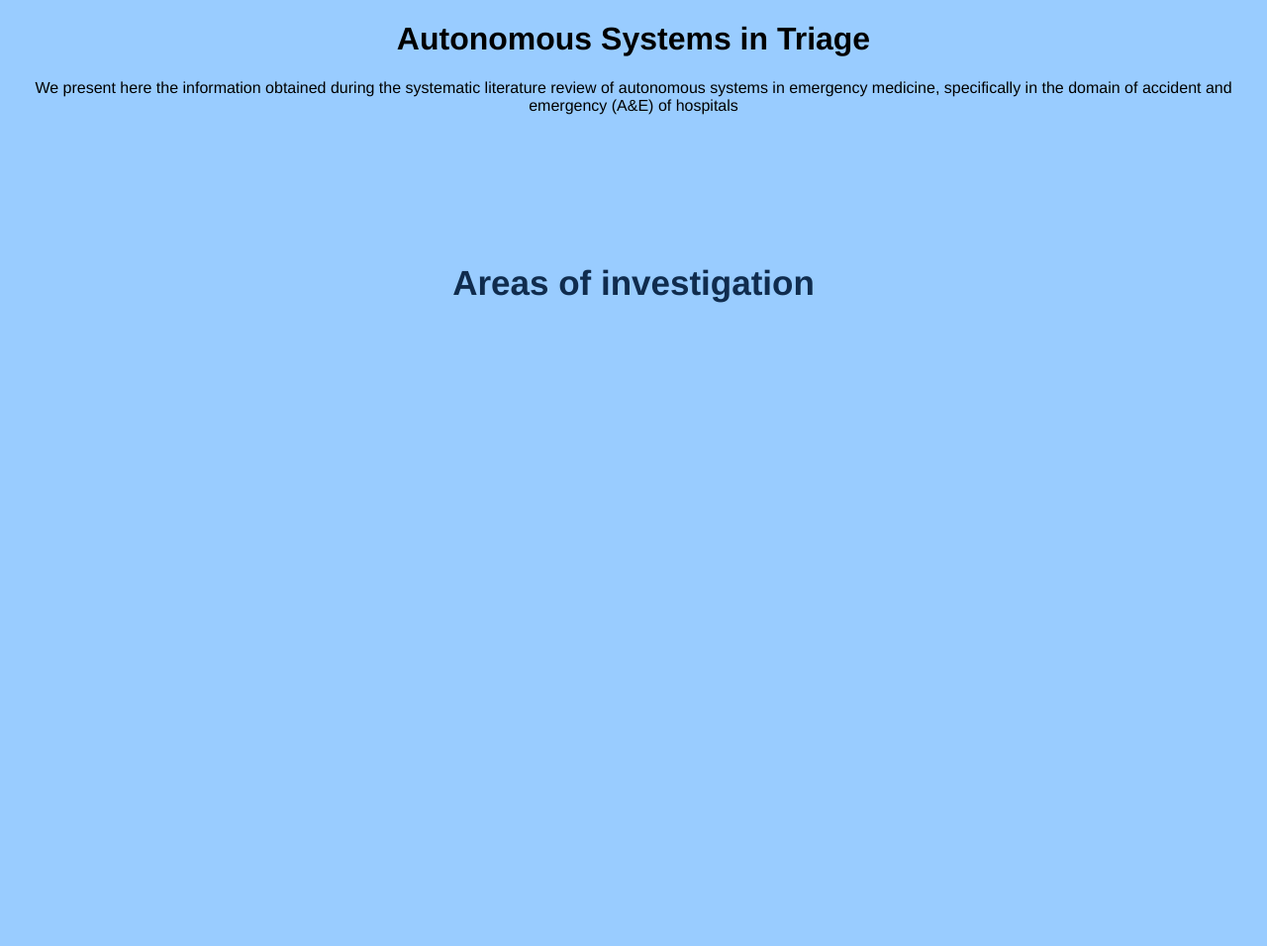
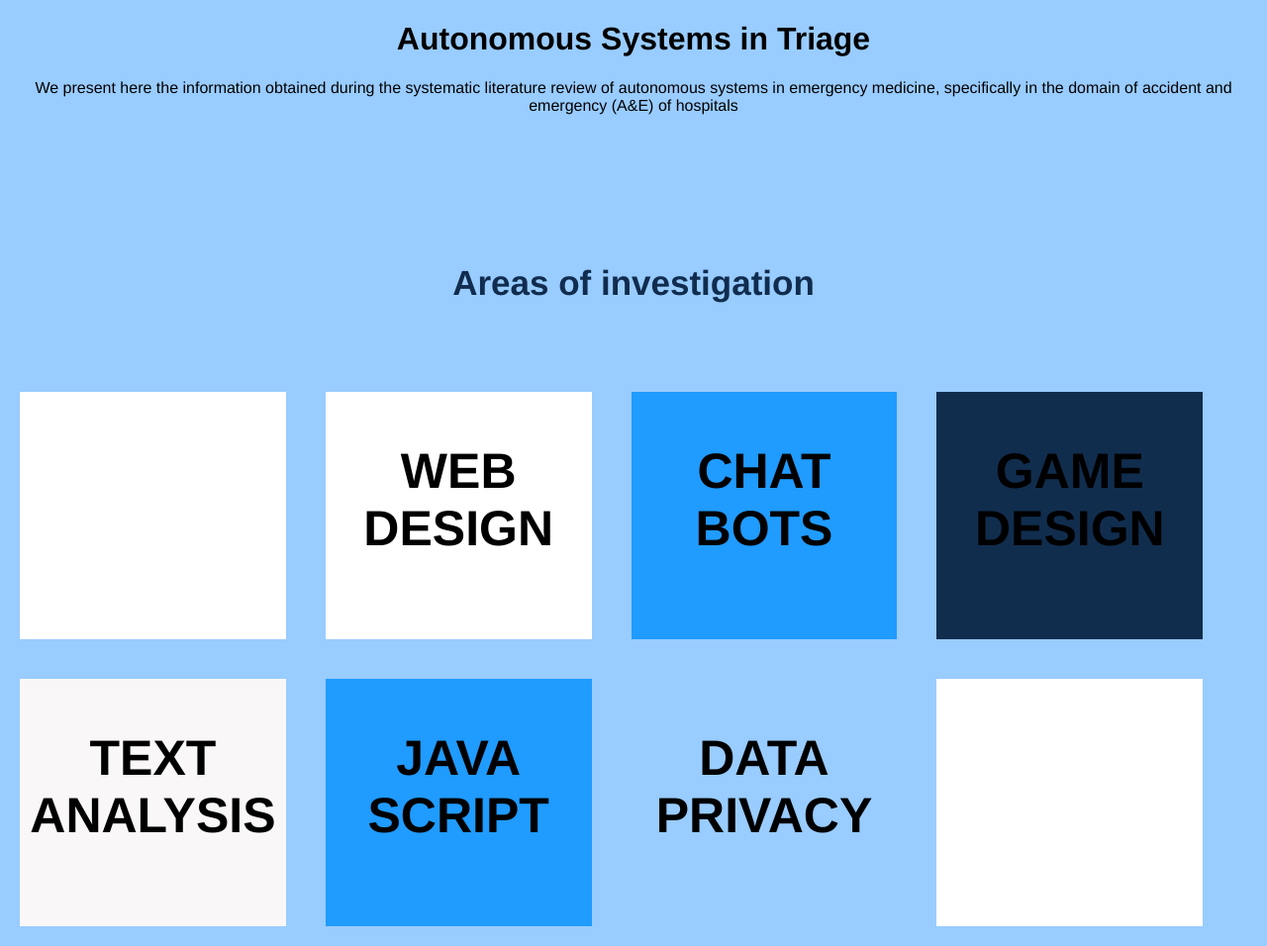
Before and after one commit to uoy-research/as-triage-review, a plain HTML site: page index.html in a window 1280 px wide. Shown: the whole page at 99% size. Before the commit the page ends 800 px from the top, so only its background shows below. Drawn offline with Linux system fonts and the light colour scheme.

Commit message:
Changes to styling

```diff
--- a/index.html
+++ b/index.html
@@ -13,5 +13,34 @@
 
 	<!-- Section: Areas of investigation -->
 		<h2 class="section-heading"> Areas of investigation </h2>
+
+			<div class="column-4 project-1">
+			</div>
+
+			<div class="column-4 project-2">
+			  <h2 class="project-text">WEB <br>DESIGN</h2>
+			</div>
+
+			<div class="column-4 project-3">
+			  <h2 class="project-text">CHAT <br>BOTS</h2>
+			</div>
+
+			<div class="column-4 project-4">
+			  <h2 class="project-text">GAME <br> DESIGN</h2>
+			</div>
+
+			<div class="column-4 project-5">
+			  <h2 class="project-text">TEXT <br> ANALYSIS</h2>
+			</div>
+
+			<div class="column-4 project-6">
+			  <h2 class="project-text">JAVA <br> SCRIPT</h2>
+			</div>
+
+			<div class="column-4 project-7">
+			  <h2 class="project-text">DATA <br> PRIVACY</h2>
+			</div>
+
+			<div class="column-4 project-8"> </div>
 </body>
 </html>
--- a/styles.css
+++ b/styles.css
@@ -33,3 +33,73 @@ a {
   margin:20px;
   height: 250px;
 }
+
+/* Color and Images for Project Containers  */
+
+.project-1 {
+  background: white;
+  background-size: cover;
+}
+
+.project-2 {
+  background-color:white;
+}
+
+.project-3 {
+  background-color:#209BFF;
+}
+
+.project-4 {
+  background-color:#112d4e;
+}
+
+.project-5 {
+  background-color:#F9F7F7;
+}
+
+.project-6 {
+  background-color:#209BFF;
+}
+
+.project-7 {
+    background-color:#ffffff00;
+}
+
+.project-8 {
+  background: white;
+  background-size: cover;
+}
+
+.project-text {
+  text-align:center;
+  font-size:50px;
+}
+
+/* Hover classes for individual project boxes */
+.project-1:hover {
+  background-color:#FEDE00;
+}
+
+.project-2:hover {
+  background-color:#FEDE00;
+}
+
+.project-3:hover {
+   background-color: #FEDE00;
+}
+
+.project-4:hover {
+   background-color: #FEDE00;
+}
+
+.project-5:hover {
+   background-color: #FEDE00;
+}
+
+.project-6:hover {
+   background-color: #FEDE00;
+}
+
+.project-7:hover {
+   background-color: #FEDE00;
+}
```
